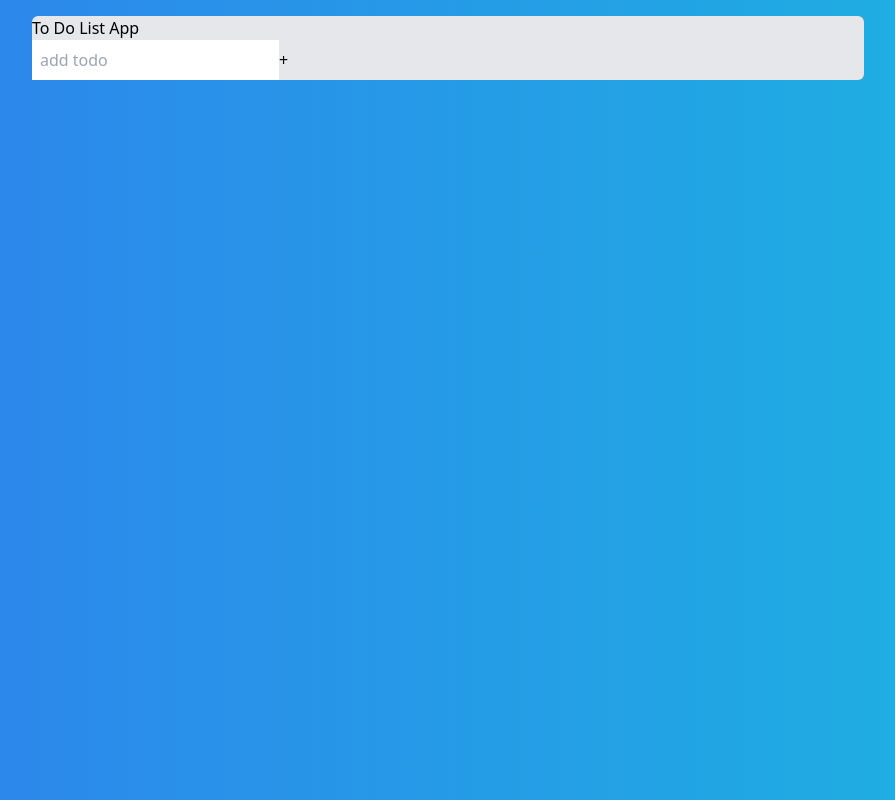
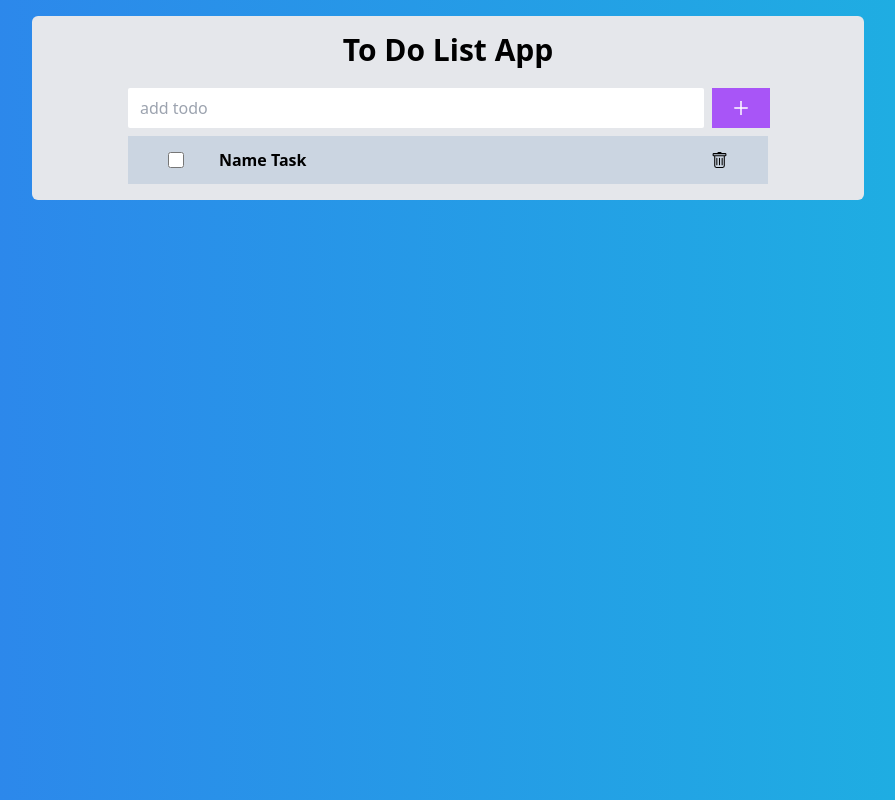
Before and after one commit to Josbor/todolist-crud, a Next.js app: page / in a window 1280 px wide. Shown: the whole page, without its empty margins (192-1087 px from the left). Built offline with nearby package versions, Linux system fonts and the light colour scheme.

Commit message:
feat: UI has been built

```diff
--- a/package.json
+++ b/package.json
@@ -19,6 +19,7 @@
     "postcss": "8.4.21",
     "react": "18.2.0",
     "react-dom": "18.2.0",
+    "react-icons": "^4.8.0",
     "tailwindcss": "3.3.1",
     "typescript": "5.0.4"
   }
--- /dev/null
+++ b/src/components/Task.tsx
@@ -0,0 +1,26 @@
+import React from "react"; import { BsTrash } from "react-icons/bs";
+const Task = () => {
+    const style = {
+        container: `
+        bg-slate-300 hover:bg-[#bebfc28f]
+        w-4/5 h-12
+        grid grid-cols-[0.5fr_4fr_1fr]
+        mt-2 mx-auto px-10
+        rounded-md~
+        `,
+        description: `my-auto mr-auto font-bold`,
+        check: `mr-auto w-4`,
+        button: `flex justify-end items-center`,
+    };
+    return (
+        <div className={style.container}>
+            <input type="checkbox" className={style.check} />
+            <p className={style.description}>Name Task</p>
+            <button className={style.button}>
+                <BsTrash size={17} />
+            </button>
+        </div>
+    );
+};
+
+export default Task;
--- a/src/pages/index.tsx
+++ b/src/pages/index.tsx
@@ -1,29 +1,37 @@
 import Image from 'next/image'
 import { Inter } from 'next/font/google'
+import { AiOutlinePlus } from 'react-icons/ai'
+import Task from '@/components/Task'
 
 
 
 
 export default function Home() {
-  const style={
-    bg:`h-screen w-screen p-4 bg-gradient-to-r from-[#2f80ED] to-[#1CB5E0] `,
-    container:`mx-auto w-2/3 bg-gray-200 rounded-md`,
-    tittle:``,
-    form:``,
-    input:`p-2`,
-    button:``,
+  const handleButton = (e: any) => {
+    e.preventDefault()
+  }
+
+  const style = {
+    bg: `h-screen w-screen p-4 bg-gradient-to-r from-[#2f80ED] to-[#1CB5E0] `,
+    container: `mx-auto w-2/3 bg-gray-200 rounded-md p-4`,
+    tittle: `text-center font-bold text-3xl mb-5`,
+    form: ` !box-border w-4/5 mx-auto grid grid-cols-[90%_10%] gap-2 `,
+    input: ` p-2 pl-3 rounded-sm w-full`,
+    button: `w-[90%] bg-purple-500 flex justify-center items-center hover:bg-purple-600`,
   }
 
   return (
     <div className={style.bg}>
+
       <div className={style.container}>
         <h3 className={style.tittle}>
           To Do List App
         </h3>
-        <form  className={style.form}>
+        <form className={style.form}>
           <input type="text" className={style.input} placeholder='add todo' />
-          <button className={style.button} > +</button>
+          <button className={style.button} onClick={handleButton} > <AiOutlinePlus size={20} color='white' /></button>
         </form>
+        <Task />
       </div>
     </div>
   )
```
Also changed, not shown: 2 other files (tests, documents, lock files or other folders).
